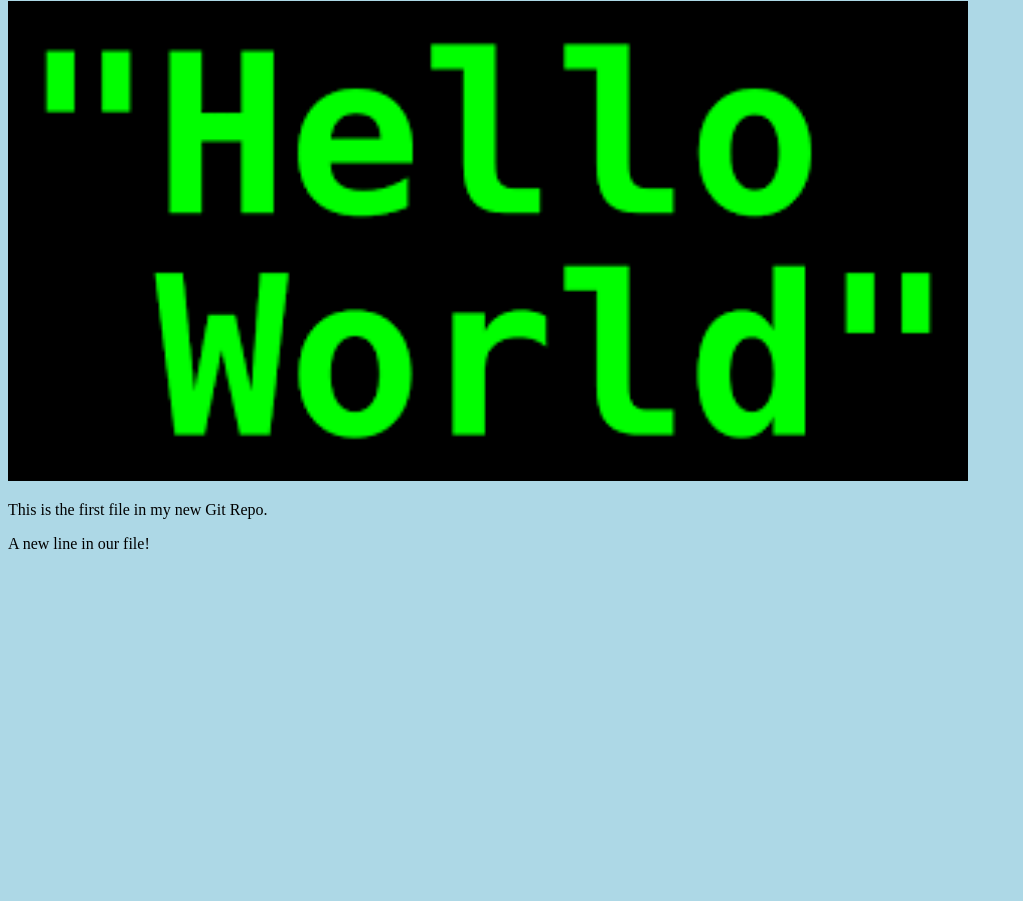
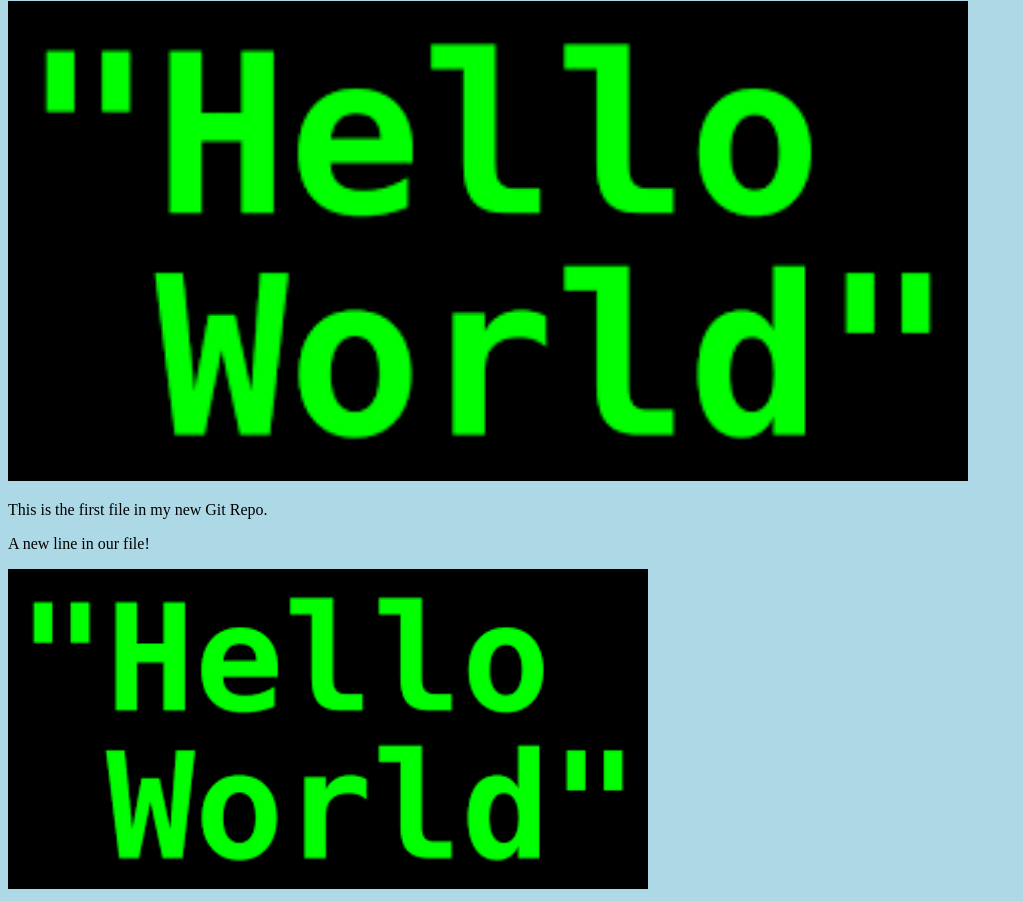
Before and after one commit to shankargkk/hello-world, a plain HTML site: page index.html in a window 1280 px wide. Shown: the part 79-980 px from the top of the page, without its empty margins (0-1023 px from the left). Before the commit the page ends 800 px from the top, so only its background shows below. Drawn offline with Linux system fonts and the light colour scheme.

Commit message:
Added another image

```diff
--- a/index.html
+++ b/index.html
@@ -7,10 +7,10 @@
 <body>
 
 <h1>Hello world!</h1>
-<div><img src="hello.png" alt="Hello World from Space"
-style="width:100%;max-width:960px"></div>
+<div><img src="hello.png" alt="Hello World from Space" style="width:100%;max-width:960px"></div>
 <p>This is the first file in my new Git Repo.</p>
 <p>A new line in our file!</p>
+<div><img src="hello.png" alt="Hello Git" style="width:100%;max-width:640px"></div>
 
 </body>
 </html>
```
